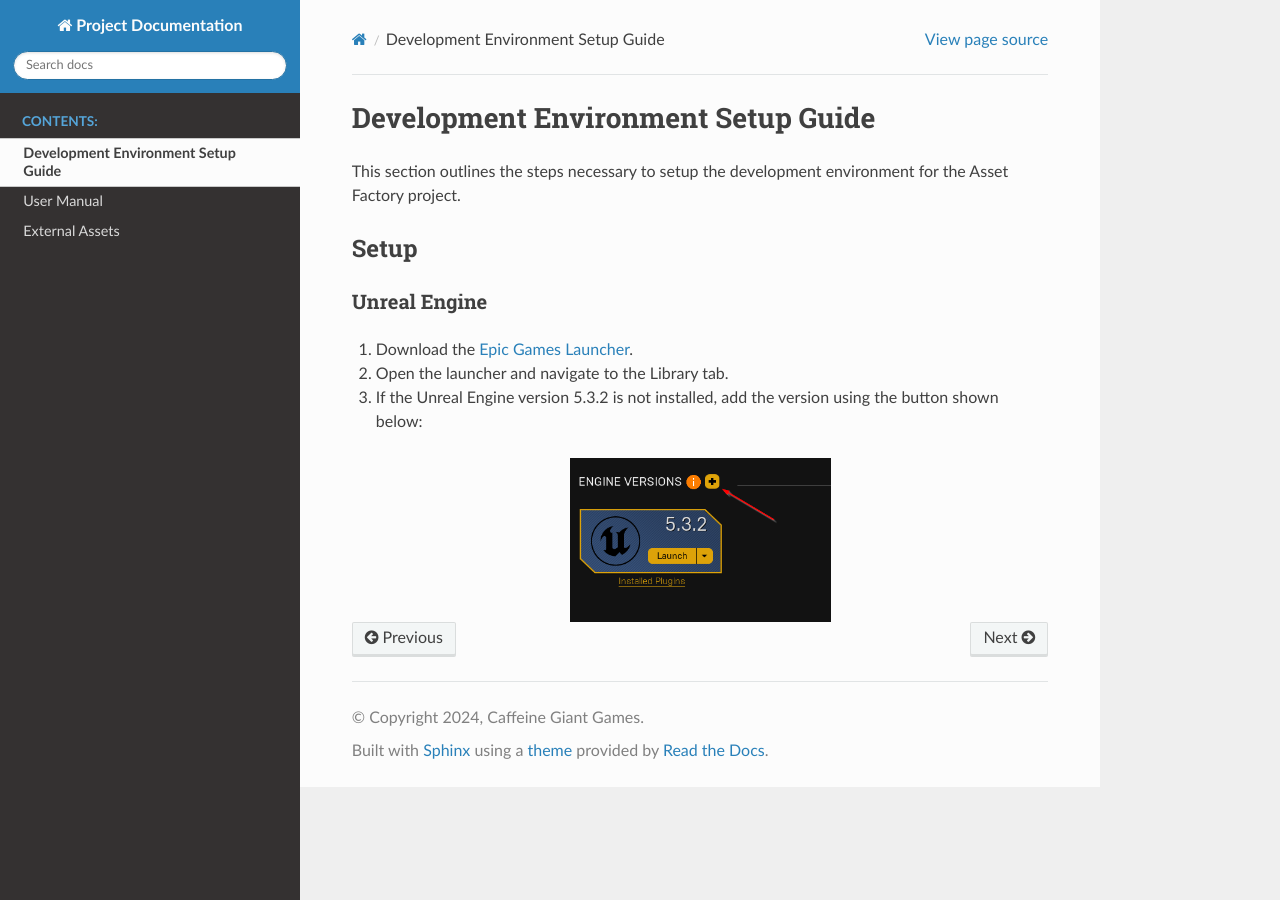
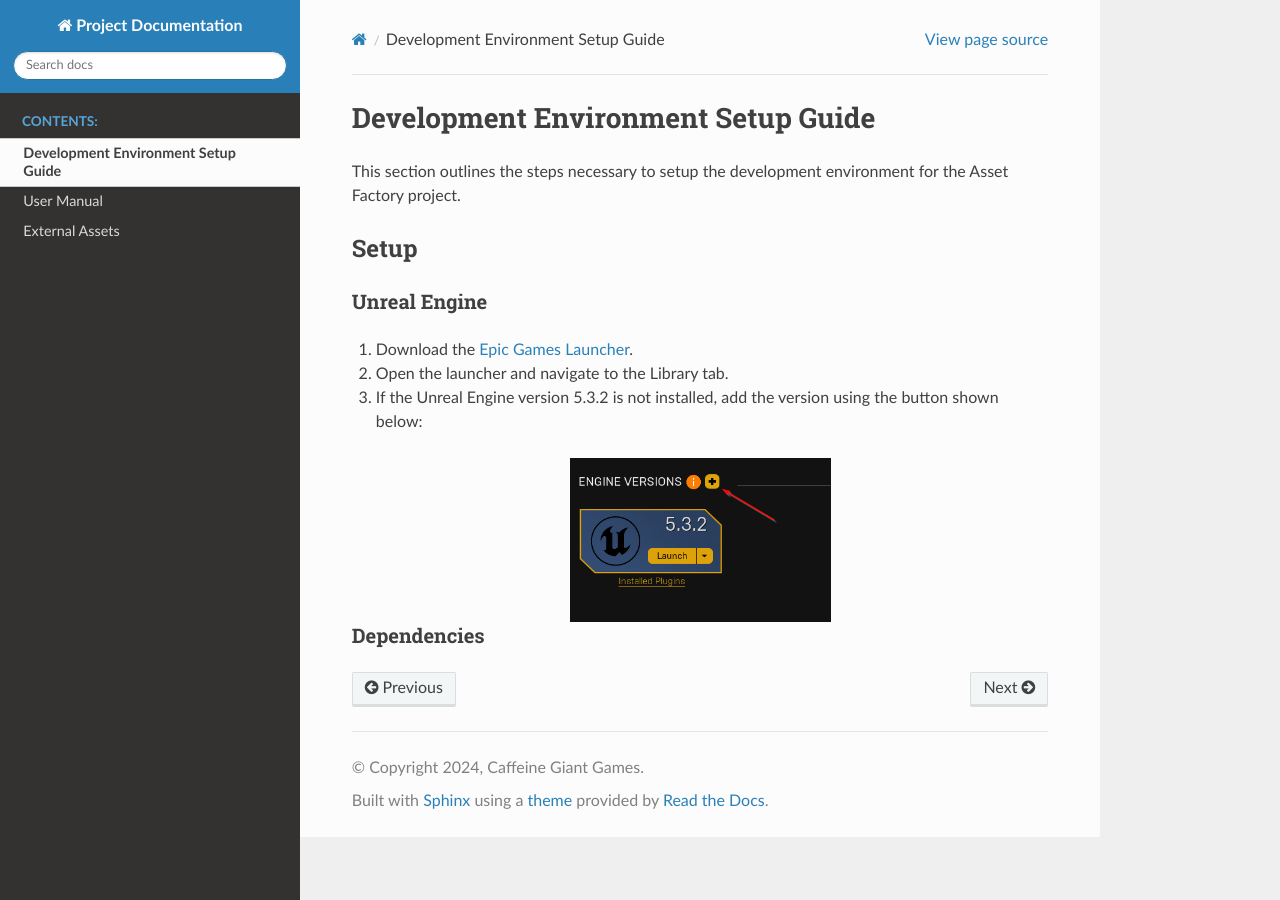
Before and after one commit to hsinclair6140/asset-factory, a Sphinx documentation site: the page built from Documentation/doc/DevelopmentEnvironmentSetupGuide/development_environment_setup_guide.rst, in a window 1280 px wide. Built offline with Sphinx 7.4.7 and the Read the Docs theme 2.0.0, drawn with Linux system fonts in a browser that asks for light colours.

```diff
--- a/Documentation/doc/DevelopmentEnvironmentSetupGuide/development_environment_setup_guide.rst
+++ b/Documentation/doc/DevelopmentEnvironmentSetupGuide/development_environment_setup_guide.rst
@@ -17,4 +17,8 @@ _____________
    :alt: alternate text
    :align: center
 
+Dependencies
+____________
+
+
 .. |Engine Version| replace:: 5.3.2
--- a/Documentation/doc/UserManual/CreatingAPackage/creating_a_package.rst
+++ b/Documentation/doc/UserManual/CreatingAPackage/creating_a_package.rst
@@ -1,2 +1,4 @@
 Creating a Package
 ==================
+
+1. Install `Node JS <https://nodejs.org/en/download>`_.
--- /dev/null
+++ b/Source/AssetFactory/Content/AssetFactory/SFX/Ambient/Dark/index.js
@@ -0,0 +1 @@
+console.log("Hello, World!");
```
Also changed, not shown: Source/AssetFactory/Content/AssetFactory/SFX/Ambient/Dark/package.json (added, +28 -0 lines), 2 other files.
